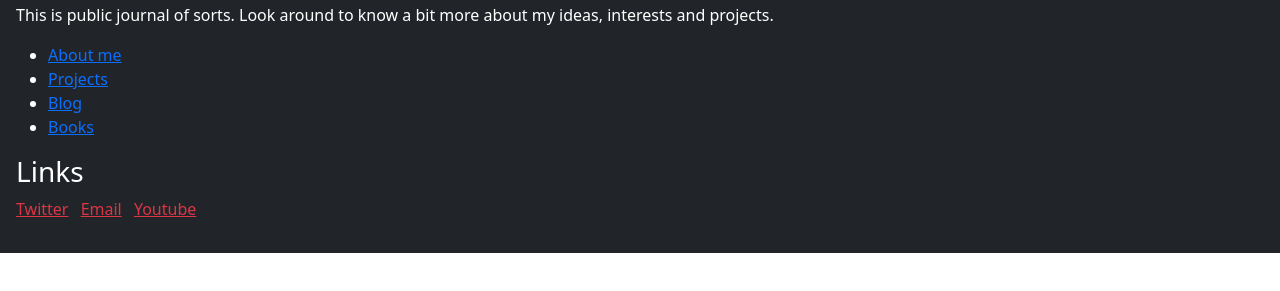
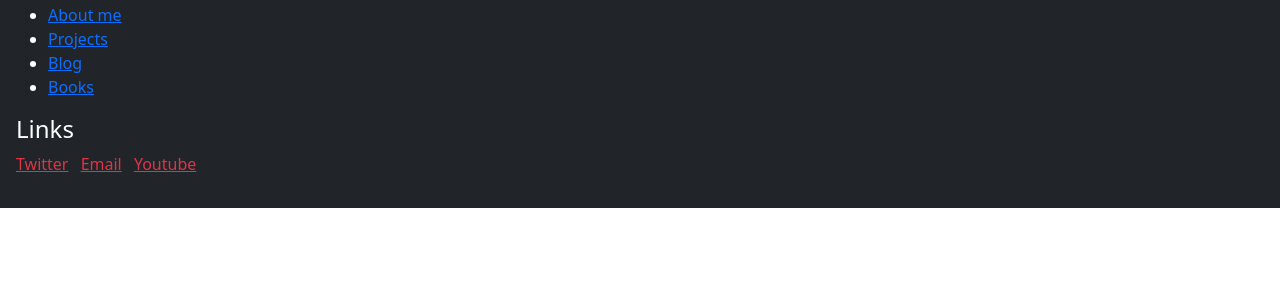
Before and after one commit to neilk17/neilk17.github.io, a plain HTML site: page index.html in a window 1280 px wide. Shown: the part 69-360 px from the top of the page. Drawn offline with nearby package versions, Linux system fonts and the light colour scheme.

Commit message:
edit landing page

```diff
--- a/index.html
+++ b/index.html
@@ -1,8 +1,7 @@
 <!DOCTYPE html>
 <html lang="en">
     <head>
-    <!-- Bootstrap CSS -->
-    <link href="https://cdn.jsdelivr.net/npm/bootstrap@5.0.1/dist/css/bootstrap.min.css"
+    <!-- Bootstrap CSS --> <link href="https://cdn.jsdelivr.net/npm/bootstrap@5.0.1/dist/css/bootstrap.min.css"
           rel="stylesheet" integrity="sha384-+0n0xVW2eSR5OomGNYDnhzAbDsOXxcvSN1TPprVMTNDbiYZCxYbOOl7+AMvyTG2x"
           crossorigin="anonymous">
 
@@ -16,7 +15,6 @@
     <body>
         <div class="p-3 mb-2 bg-dark text-white">
         <h1>Neil Kanakia</h1>
-        <p>This is public journal of sorts. Look around to know a bit more about my ideas, interests and projects.<p>
 
         <ul>
           <li><a href="#" class="link-primary">About me</a></li>
@@ -25,7 +23,7 @@
           <li><a href="#" class="link-primary">Books</a></li>
         </ul>
 
-        <h3>Links</h3>
+        <h4>Links</h4>
         <ul class="list-inline">
           <li class="list-inline-item"><a href="https://twitter.com/neilkanakia" class="link-danger">Twitter</a></li>
           <li class="list-inline-item"><a href="mailto: ndk34@drexel.edu" class="link-danger">Email</a></li>
```
